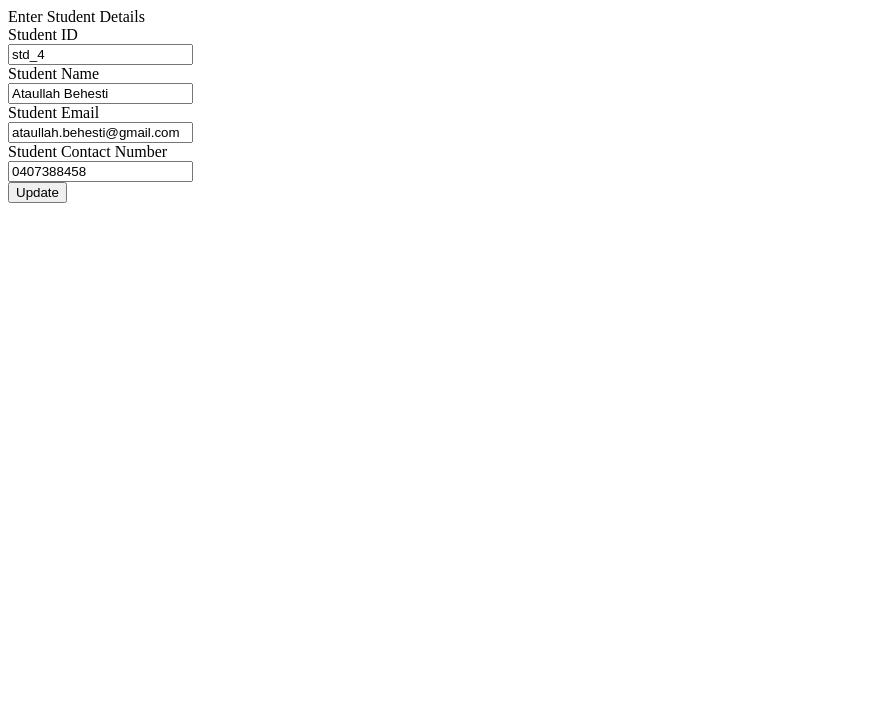
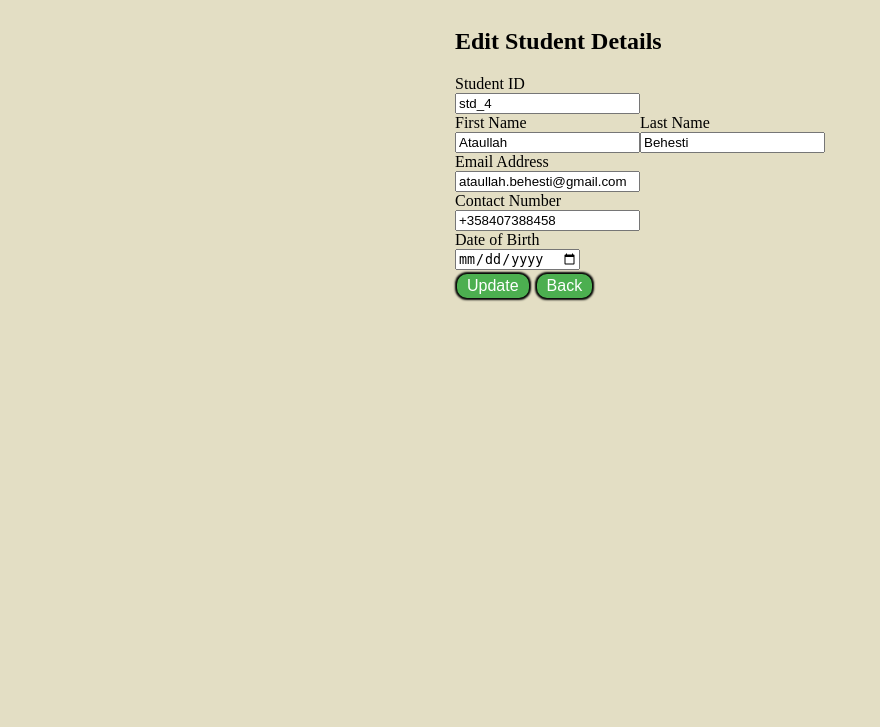
Before and after one commit to CodeMechanix/PYTH-Batch-N223-2, a Django app: page /edit/2 in a window 1280 px wide. Shown: the top 727 px of the page, without its empty margins (0-880 px from the left). Run offline with Django 4.2, Linux system fonts and the light colour scheme; data comes from the database, SQL or seed files in the repository.

Commit message:
Django project added

```diff
--- a/4140707-Ataullah Behesti/Student-management-system/informationmanagementsystem/studentapp/models.py
+++ b/4140707-Ataullah Behesti/Student-management-system/informationmanagementsystem/studentapp/models.py
@@ -4,9 +4,11 @@ from django.db import models
 # Create your models here.
 class Student(models.Model):
     std_id = models.CharField(max_length=100)
-    std_name = models.CharField(max_length=200)
+    std_first_name = models.CharField(max_length=200)
+    std_last_name = models.CharField(max_length=200)
     std_email = models.EmailField()
     std_contact_number = models.CharField(max_length=15)
+    std_birth_date = models.DateField()
 
     class Meta:
         db_table = "student"
--- a/4140707-Ataullah Behesti/Student-management-system/informationmanagementsystem/studentapp/templates/edit.html
+++ b/4140707-Ataullah Behesti/Student-management-system/informationmanagementsystem/studentapp/templates/edit.html
@@ -4,13 +4,44 @@
     <meta charset="UTF-8">
     <title>Student Information Update</title>
 </head>
+<style>
+    .button, input[type=button] {
+  background-color: #4CAF50;
+  border: none;
+  color: white;
+  padding: 3px 10px;
+  text-align: center;
+  text-decoration: none;
+  display: inline-block;
+  font-size: 16px;
+  margin: 4px 2px;
+  cursor: pointer;
+  border-radius: 10px;
+  box-shadow: 0px 0px 2px 2px rgb(0,0,0);
+}
+button:hover{
+    color: rgb(236, 14, 14);
+}
 
+input[type=button]:hover{
+    color: rgb(236, 14, 14);
+}
+body {
+      display: flex;
+      align-items: left;
+      justify-content: center;
+      margin: 20 auto;
+      height: 90vh;
+      background-color: rgba(190, 179, 117, 0.425);;
+    }
+
+</style>
 <body>
     <form method = "POST" action="/update/{{student.id}}">
         {% csrf_token%}
         <div>
             <div>
-                <label>Enter Student Details</label>
+                <label><b><h2>Edit Student Details</h2></b></label>
             </div>
 
             <div>
@@ -20,29 +51,42 @@
                 </div>
             </div>
 
-            <div>
-                <label>Student Name</label>
+            <div style="float:left">
+                <label>First Name</label>
                 <div>
-                    <input type="text" name="std_name" value="{{student.std_name}}">
+                    <input type="text" name="std_first_name" value="{{student.std_first_name}}">
+                </div>
+            </div>
+            <div style="float:left">
+                <label>Last Name</label>
+                <div>
+                    <input type="text" name="std_last_name" value="{{student.std_last_name}}">
                 </div>
             </div>
 
             <div>
-                <label>Student Email</label>
+                <label>Email Address</label>
                 <div>
                     <input type="text" name="std_email" value="{{student.std_email}}">
                 </div>
             </div>
 
             <div>
-                <label>Student Contact Number</label>
+                <label>Contact Number</label>
                 <div>
                     <input type="text" name="std_contact_number" value="{{student.std_contact_number}}">
                 </div>
             </div>
             <div>
+                <label>Date of Birth</label>
                 <div>
-                    <button type="submit">Update</button>
+                    <input type="date" name="std_birth_date" value="{{student.std_birth_date}}">
+                </div>
+            </div>
+            <div>
+                <div>
+                    <button class="button" type="submit">Update</button>
+                    <input type="button" value="Back" onclick="history.back()">
                 </div>
             </div>
         </div>
--- a/4140707-Ataullah Behesti/Student-management-system/informationmanagementsystem/studentapp/views.py
+++ b/4140707-Ataullah Behesti/Student-management-system/informationmanagementsystem/studentapp/views.py
@@ -21,12 +21,12 @@ def addStudent(request):
 
 
 def getAllData(request):
-    students = Student.objects.all()
+    students = Student.objects.all() #  select * from table ;
     return render(request, "show.html", {"students": students})
 
 
 def edit(request, id):
-    student = Student.objects.get(id=id)
+    student = Student.objects.get(id=id)# select * from table where id = id
     return render(request, "edit.html", {"student": student})
 
 
```
Also changed, not shown: 4140707-Ataullah Behesti/Student-management-system/informationmanagementsystem/studentapp/templates/index.html (+37 -8 lines), 4140707-Ataullah Behesti/Student-management-system/informationmanagementsystem/studentapp/templates/show.html (+19 -6 lines), 4140707-Ataullah Behesti/Student-management-system/informationmanagementsystem/db.sqlite3, 4140707-Ataullah Behesti/Student-management-system/informationmanagementsystem/studentapp/migrations/0002_student_std_birth_date.py (added), 4140707-Ataullah Behesti/Student-management-system/informationmanagementsystem/studentapp/migrations/0003_student_std_first_name_student_std_last_name_and_more.py (added), 4140707-Ataullah Behesti/Student-management-system/informationmanagementsystem/studentapp/migrations/0004_remove_student_std_name_alter_student_std_first_name_and_more.py (added).
